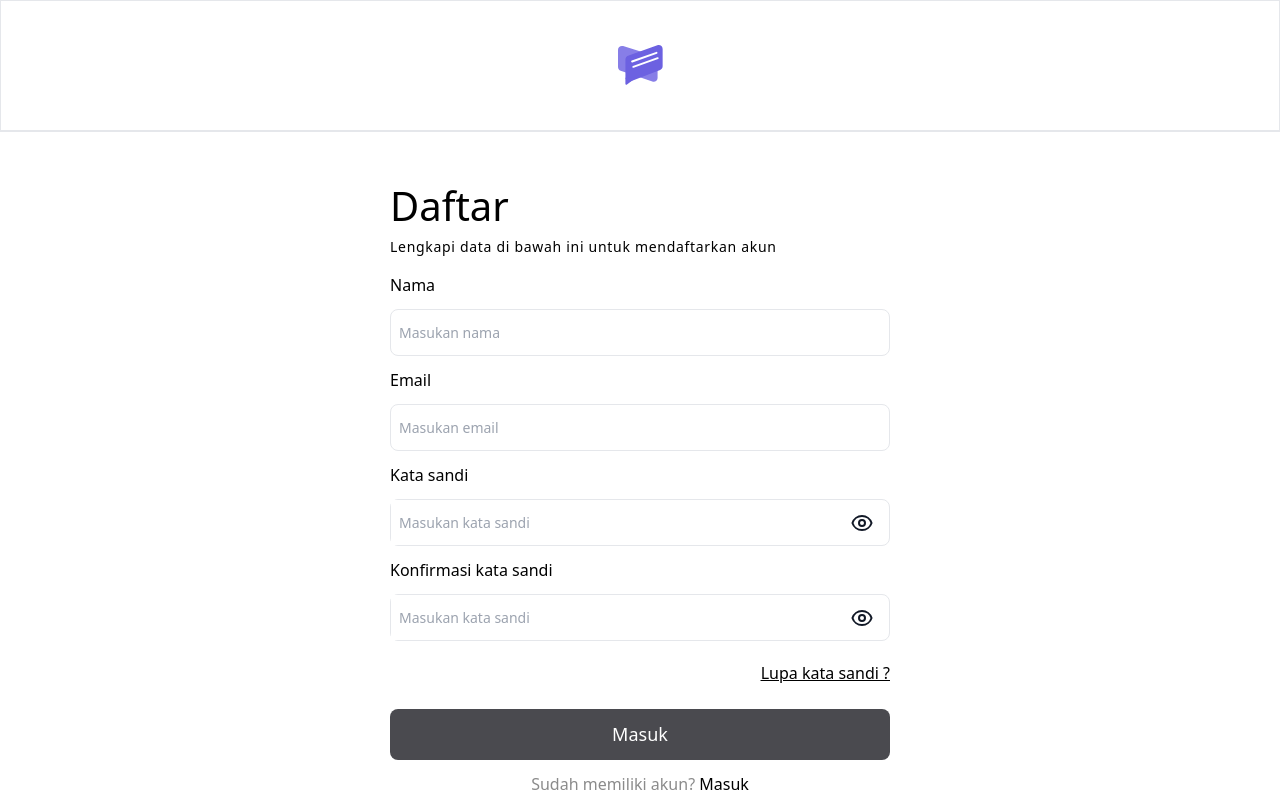
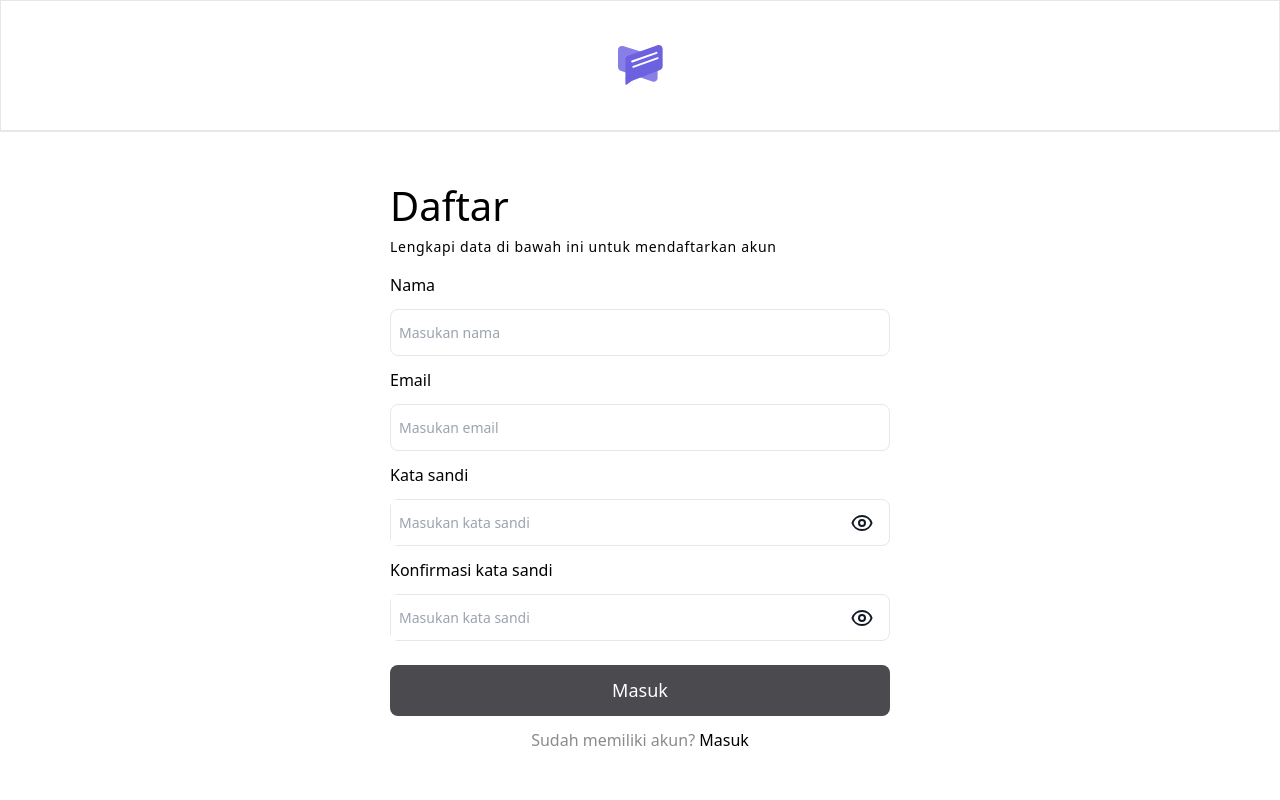
Before and after one commit to akbar5yn/OpiBox, a Nuxt app: page /register in a window 1280 px wide. Built offline with nearby package versions, Linux system fonts and the light colour scheme.

Commit message:
remove the forgot password navigation link on the register page and provide margin bottom on login navigation

```diff
--- a/pages/register/index.vue
+++ b/pages/register/index.vue
@@ -75,18 +75,13 @@
         >
       </div>
 
-      <div class="flex justify-end underline">
-        <nuxt-link to="" class="mt-2">
-          Lupa kata sandi ?
-        </nuxt-link>
-      </div>
       <div class="mt-3">
         <button
           class="text-white bg-[#4A4A4F] p-3 w-full rounded-lg text-[18px]"
         >
           Masuk
         </button>
-        <p class="text-center mt-3">
+        <p class="text-center mt-3 mb-5">
           <span class="text-[#8B8B8B]"> Sudah memiliki akun? </span>
           <nuxt-link to="/login">
             Masuk
```
